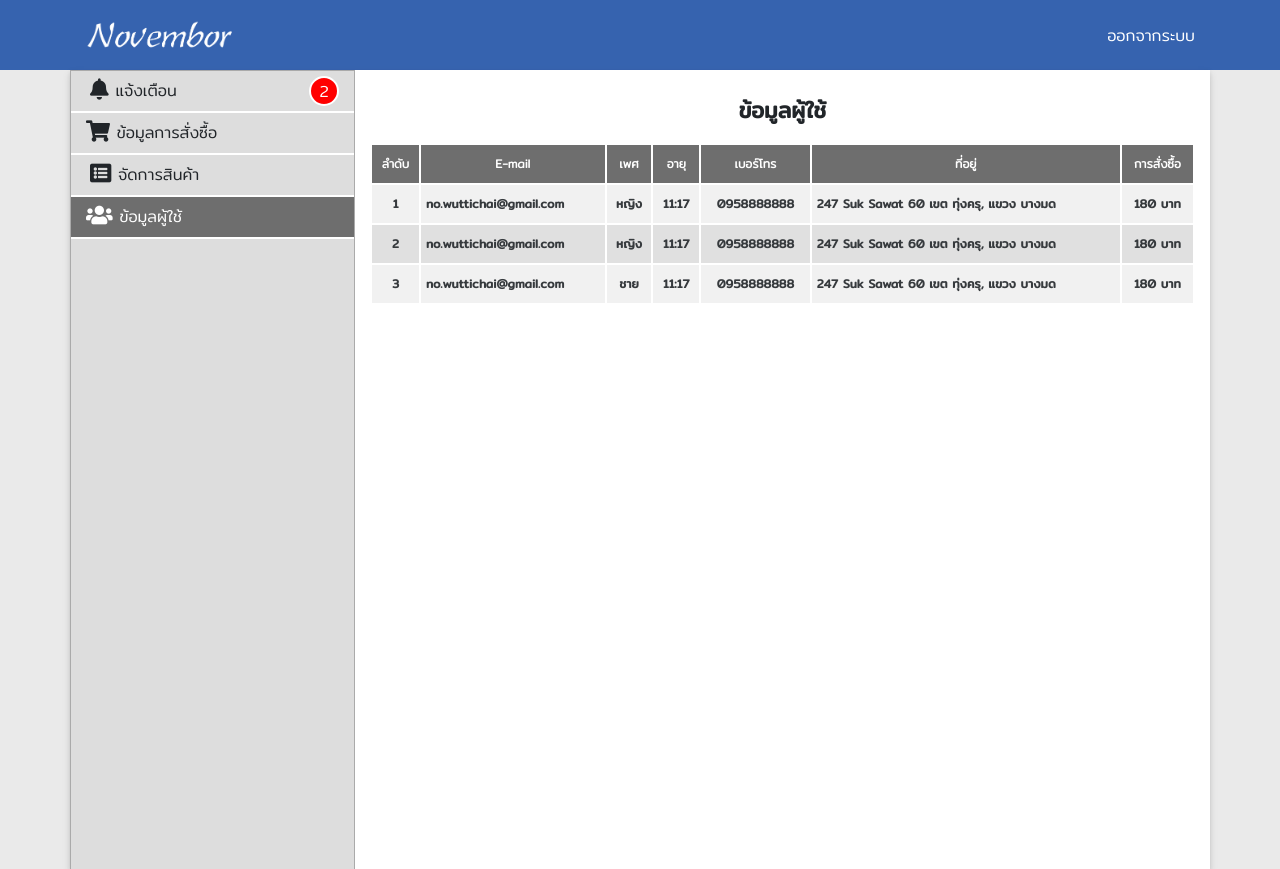
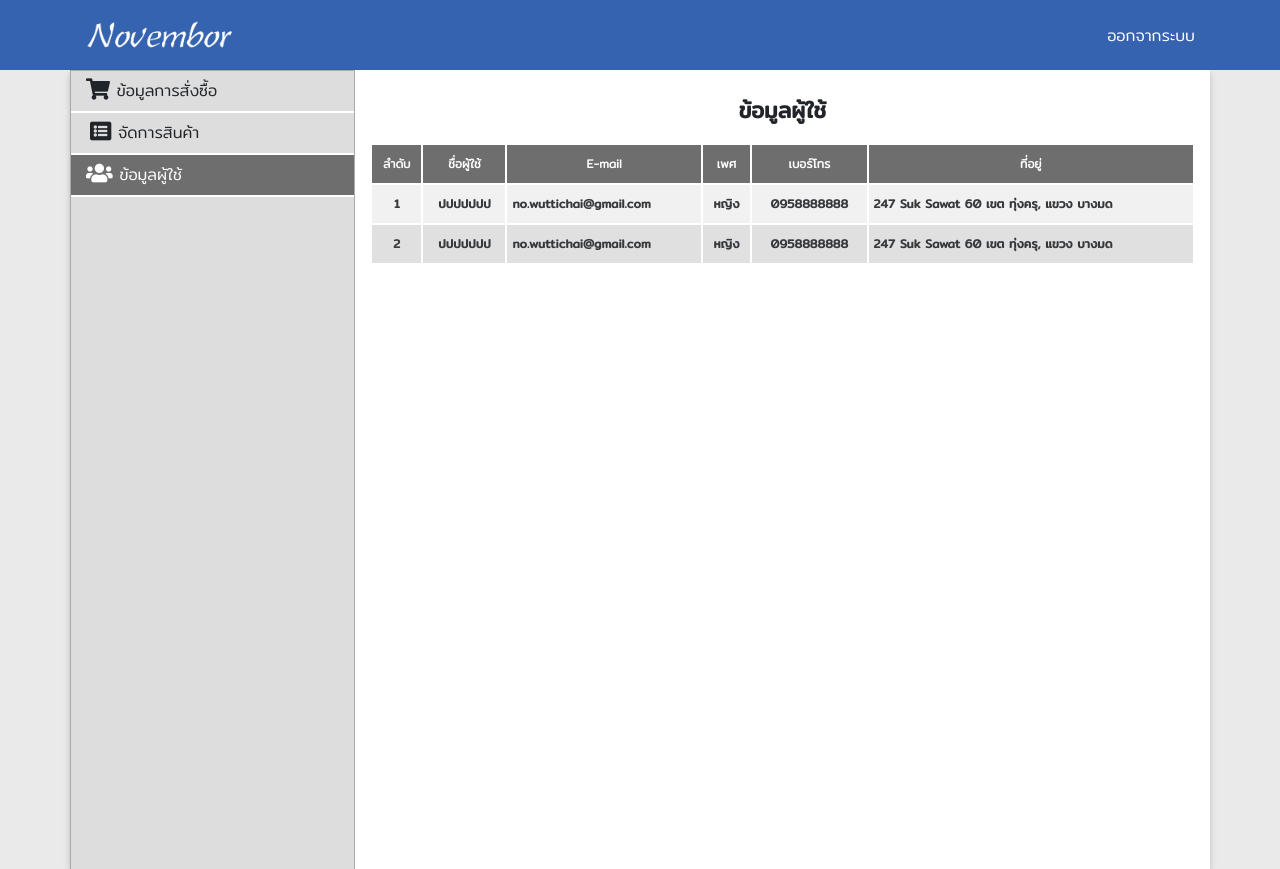
Before and after one commit to porkmutnb/E-Commerce, a PHP site: page /backoffice/datauser.php in a window 1280 px wide. Shown: the top 869 px of the page. Run offline with PHP 8.4, Linux system fonts and the light colour scheme.

Commit message:
no message

```diff
--- a/backoffice/datauser.php
+++ b/backoffice/datauser.php
@@ -19,39 +19,27 @@
 					<table class="tbl-backoffice">
 						<tr>
 							<th>ลำดับ</th>
+                            <th>ชื่อผู้ใช้</th>
 							<th>E-mail</th>
 							<th>เพศ</th>
-							<th>อายุ</th>
 							<th>เบอร์โทร</th>
 							<th>ที่อยู่</th>
-							<th>การสั่งซื้อ</th>
 						</tr>
 						<tr class="tr">
 							<td align="center">1</td>
+                            <td align="center">ปปปปปปป</td>
 							<td>no.wuttichai@gmail.com</td>
 							<td align="center">หญิง</td>
-							<td align="center">11:17</td>
 							<td align="center">0958888888</td>
 							<td>247 Suk Sawat 60 เขต ทุ่งครุ, แขวง บางมด</td>
-							<td align="center">180 บาท</td>
 						</tr>
 						<tr class="tr">
 							<td align="center">2</td>
+                            <td align="center">ปปปปปปป</td>
 							<td>no.wuttichai@gmail.com</td>
 							<td align="center">หญิง</td>
-							<td align="center">11:17</td>
 							<td align="center">0958888888</td>
 							<td>247 Suk Sawat 60 เขต ทุ่งครุ, แขวง บางมด</td>
-							<td align="center">180 บาท</td>
-						</tr>
-						<tr class="tr">
-							<td align="center">3</td>
-							<td>no.wuttichai@gmail.com</td>
-							<td align="center">ชาย</td>
-							<td align="center">11:17</td>
-							<td align="center">0958888888</td>
-							<td>247 Suk Sawat 60 เขต ทุ่งครุ, แขวง บางมด</td>
-							<td align="center">180 บาท</td>
 						</tr>
 					</table>
 				</div>
--- a/backoffice/header.php
+++ b/backoffice/header.php
@@ -44,15 +44,15 @@
 			<div class="row bg-shadow">
 				<div class="col-md-3 bg-backoffice border-aaa mh-100">
 					<div class="row">
-						<div class="col-12 py-md-2 block-main-menu" id="block-main-menu-1">
-							<a href="notification.php">
-								<i class="fas fa-bell fa-lg pl-md-1"></i>
-								แจ้งเตือน
-							</a>
-							<div class="icon-notification-backoffice">
-								2
-							</div>
-						</div>
+<!--						<div class="col-12 py-md-2 block-main-menu" id="block-main-menu-1">-->
+<!--							<a href="notification.php">-->
+<!--								<i class="fas fa-bell fa-lg pl-md-1"></i>-->
+<!--								แจ้งเตือน-->
+<!--							</a>-->
+<!--							<div class="icon-notification-backoffice">-->
+<!--								2-->
+<!--							</div>-->
+<!--						</div>-->
 						<div class="col-12 py-md-2 block-main-menu" id="block-main-menu-2">
 							<a href="orderinformation.php">
 								<i class="fas fa-shopping-cart fa-lg"></i>
--- a/backoffice/manageproducts.php
+++ b/backoffice/manageproducts.php
@@ -33,7 +33,7 @@
 							<tr>
 								<th>ลำดับ</th>
 								<th>รูปภาพ</th>
-								<th>ชื่อเมนู</th>
+								<th>ชื่อสินค้า</th>
 								<th>รายละเอียด</th>
 								<th>ประเภท</th>
 								<th>ราคา</th>
```
Also changed, not shown: backoffice/admin.php (deleted, +0 -72 lines).
